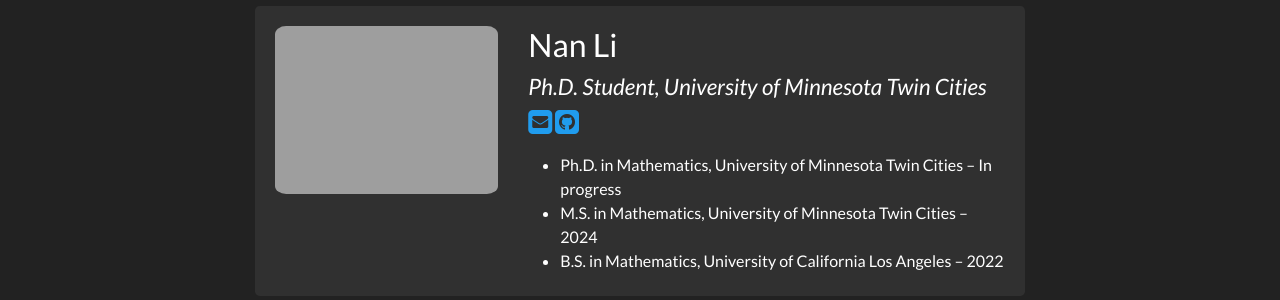
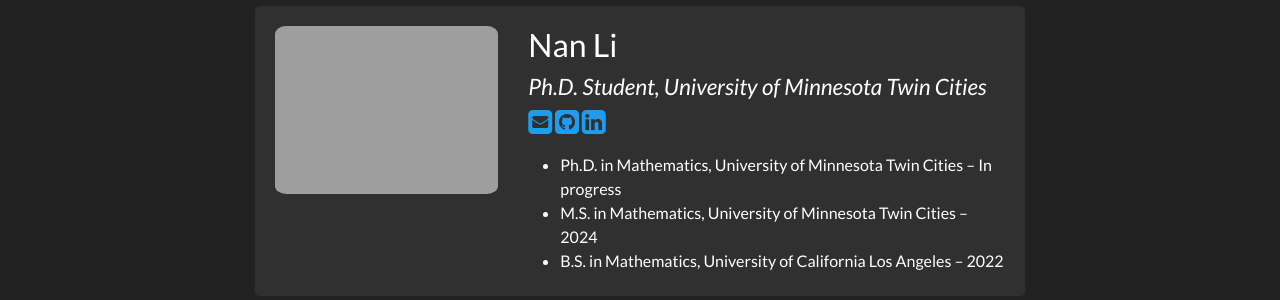
Before and after one commit to eigennan/eigennan.github.io, a Jekyll site: the page built from _pages/about.md, in a window 1280 px wide. Shown: the part 148-448 px from the top of the page. Built offline with Jekyll 4.4.1, drawn with Linux system fonts in a browser that asks for light colours; nearby versions of some CDN libraries; a style sheet for code colours, icons or effects is not loaded.

Commit message:
Update about.md

```diff
--- a/_pages/about.md
+++ b/_pages/about.md
@@ -19,6 +19,7 @@ permalink: /about/
   <h4><i>{{ member.info }}</i></h4>
   {% if member.email %}<a href="mailto:{{ member.email }}" target="_blank"><i class="fa fa-envelope-square fa-2x"></i></a> {% endif %}
   {% if member.github %} <a href="{{ member.github }}" target="_blank"><i class="fa fa-github-square fa-2x"></i></a> {% endif %}
+  {% if member.linkedin %} <a href="{{ member.linkedin }}" target="_blank"><i class="fa fa-linkedin-square fa-2x"></i></a> {% endif %}
   {% if member.cv %} <a href="{{ site.url }}{{ site.baseurl }}/{{ member.cv }}" target="_blank"><i class="ai ai-cv-square ai-2x"></i></a> {% endif %}
   {% if member.scholar %} <a href="{{ member.scholar }}" target="_blank"><i class="ai ai-google-scholar-square ai-2x"></i></a> {% endif %}
   {% if member.researchgate %} <a href="{{ member.researchgate }}" target="_blank"><i class="ai ai-researchgate-square ai-2x"></i></a> {% endif %}
```
